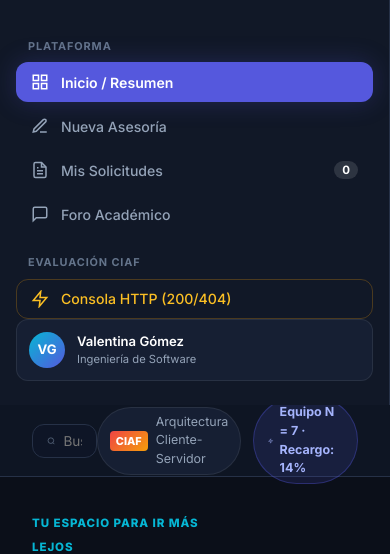
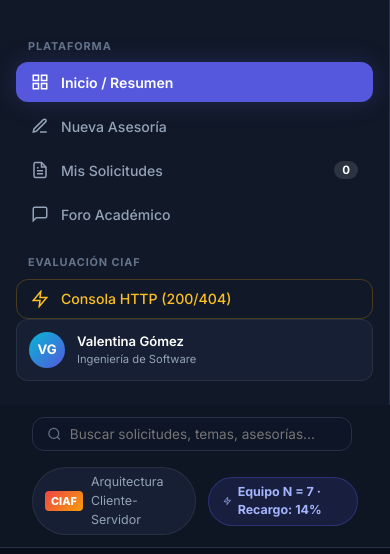
Before and after one commit to jejordan00-art/PrometheiaX_CIAF, a website: page public/index.html in a window 390 px wide. Shown: the part 83-637 px from the top of the page. Drawn offline with Linux system fonts and the light colour scheme; no server answers.

Commit message:
fix: Ajuste responsive en navbar para resoluciones compactas

```diff
--- a/public/styles.css
+++ b/public/styles.css
@@ -251,17 +251,19 @@ body {
 
 /* NAVBAR GLOBAL (FIGMA 2:441) */
 .navbar-global {
-  height: 72px;
+  min-height: 72px;
   border-bottom: 1px solid var(--border-line);
   background-color: rgba(17, 24, 39, 0.75);
   backdrop-filter: blur(12px);
   display: flex;
   align-items: center;
   justify-content: space-between;
-  padding: 0 var(--space-8);
+  padding: 12px var(--space-8);
   position: sticky;
   top: 0;
   z-index: 40;
+  gap: var(--space-4);
+  flex-wrap: wrap;
 }
 
 .nav-search {
@@ -273,6 +275,7 @@ body {
   border-radius: var(--radius-md);
   padding: 8px 14px;
   width: 320px;
+  max-width: 100%;
   color: var(--text-dim);
 }
 
```
